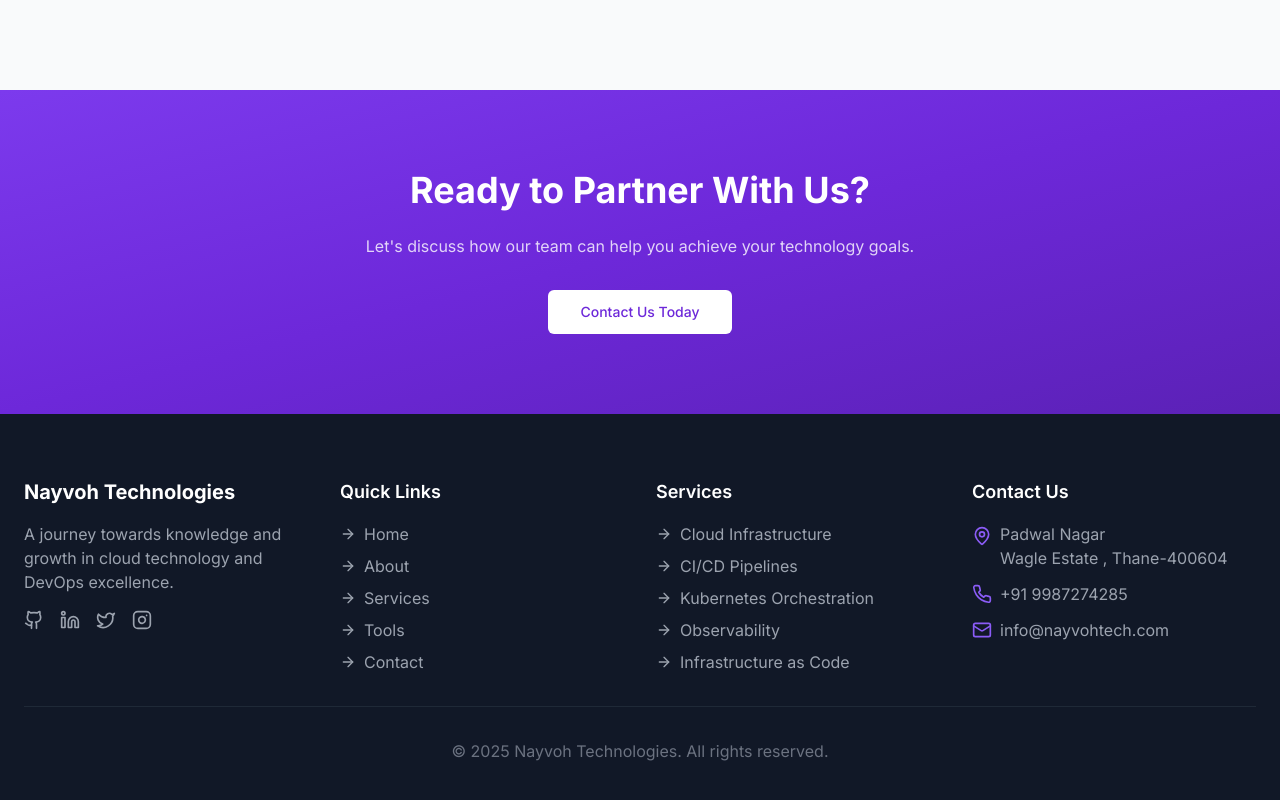
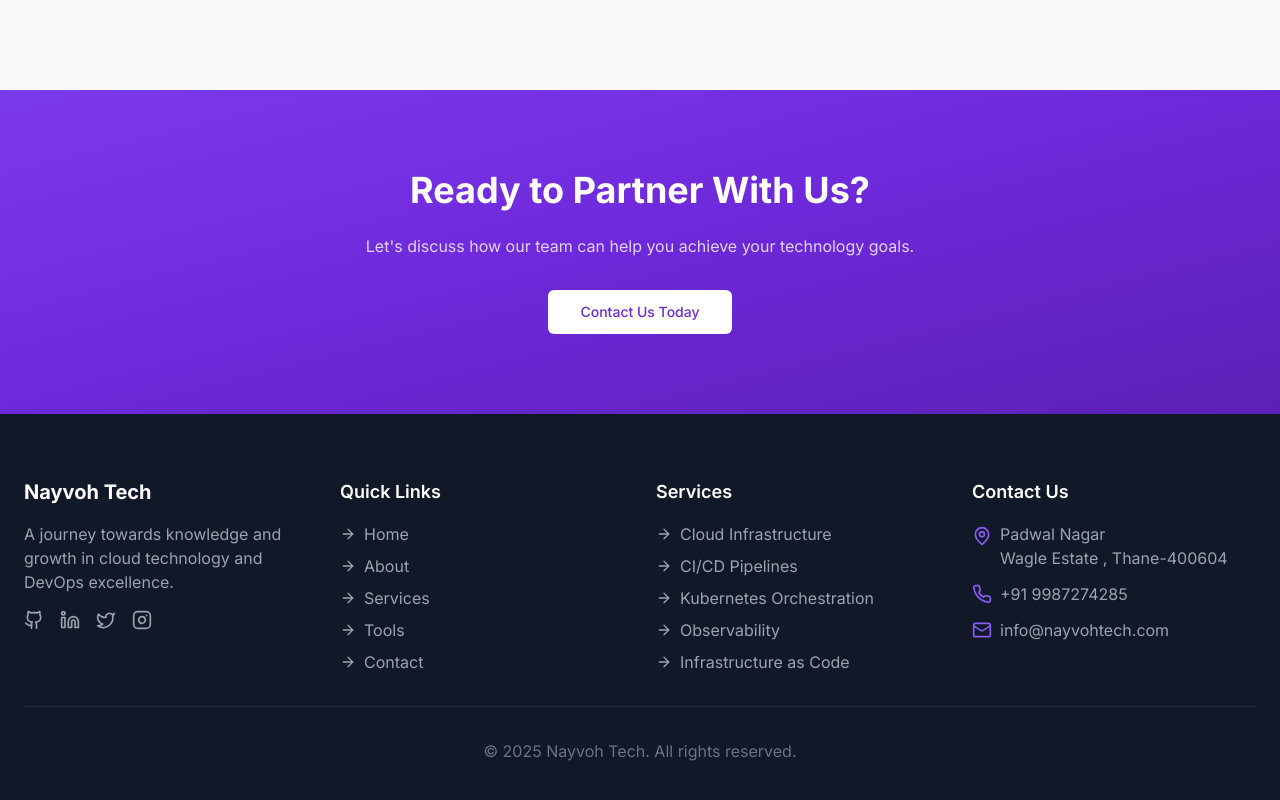
Before and after one commit to nitish3014/NayvohTech, a React (Vite) app: page /about in a window 1280 px wide. Shown: the part 1726-2526 px from the top of the page. Built offline with nearby package versions, Linux system fonts and the light colour scheme.

Commit message:
chenged it to Nayvoh Tech from technologiew

```diff
--- a/src/components/Footer.tsx
+++ b/src/components/Footer.tsx
@@ -17,7 +17,7 @@ const Footer = () => {
       <div className="container mx-auto px-4 md:px-6 py-12 md:py-16">
         <div className="grid grid-cols-1 md:grid-cols-2 lg:grid-cols-4 gap-8">
           <div>
-            <h2 className="text-xl font-bold mb-4">Nayvoh Technologies</h2>
+            <h2 className="text-xl font-bold mb-4">Nayvoh Tech</h2>
             <p className="text-gray-400 mb-4">
               A journey towards knowledge and growth in cloud technology and DevOps excellence.
             </p>
@@ -126,7 +126,7 @@ const Footer = () => {
         </div>
 
         <div className="border-t border-gray-800 mt-8 pt-8 text-center text-gray-500">
-          <p>&copy; {new Date().getFullYear()} Nayvoh Technologies. All rights reserved.</p>
+          <p>&copy; {new Date().getFullYear()} Nayvoh Tech. All rights reserved.</p>
         </div>
       </div>
     </footer>
--- a/src/pages/About.tsx
+++ b/src/pages/About.tsx
@@ -12,10 +12,10 @@ const About = () => {
   return (
     <>
       <Helmet>
-        <title>About Nayvoh Technologies | DevOps & Cloud Solutions</title>
+        <title>About Nayvoh Tech | DevOps & Cloud Solutions</title>
         <meta
           name="description"
-          content="Learn more about Nayvoh Technologies, our journey, mission, vision, and the expert team behind our innovative DevOps and cloud solutions."
+          content="Learn more about Nayvoh Tech, our journey, mission, vision, and the expert team behind our innovative DevOps and cloud solutions."
         />
       </Helmet>
 
@@ -27,7 +27,7 @@ const About = () => {
           <div className="container mx-auto px-4 md:px-6">
             <div className="max-w-3xl mx-auto text-center">
               <h1 className="text-4xl md:text-5xl font-extrabold mb-6">
-                About Nayvoh Technologies
+                About Nayvoh Tech
               </h1>
               <p className="text-xl text-white/80">
                 Our journey toward DevOps and cloud excellence.
--- a/src/pages/Contact.tsx
+++ b/src/pages/Contact.tsx
@@ -126,8 +126,8 @@ const Contact = () => {
   return (
     <>
       <Helmet>
-        <title>Contact Nayvoh Technologies | DevOps & Cloud Solutions</title>
-        <meta name="description" content="Contact Nayvoh Technologies for innovative DevOps and cloud solutions." />
+        <title>Contact Nayvoh Tech | DevOps & Cloud Solutions</title>
+        <meta name="description" content="Contact Nayvoh Tech for innovative DevOps and cloud solutions." />
       </Helmet>
       <Navbar />
 
--- a/src/pages/Home.tsx
+++ b/src/pages/Home.tsx
@@ -58,7 +58,7 @@ const Home = () => {
             <div className="md:w-1/2">
               <RevealOnScroll>
                 <h2 className="text-3xl md:text-4xl font-bold mb-6">
-                  Why Choose <span className="gradient-text">Nayvoh Technologies</span>
+                  Why Choose <span className="gradient-text">Nayvoh Tech</span>
                 </h2>
                 <p className="text-gray-600 mb-8">
                   We combine technical expertise with industry best practices to deliver reliable, scalable, and secure infrastructure solutions tailored to your needs.
@@ -94,7 +94,7 @@ const Home = () => {
                   <div className="relative bg-white rounded-lg shadow-xl p-8">
                     <div className="aspect-video bg-gray-100 rounded-md mb-6 overflow-hidden">
                       <div className="w-full h-full bg-gradient-to-br from-gray-100 to-gray-200 flex items-center justify-center">
-                        <span className="text-nayvoh-600 font-bold text-xl">Nayvoh Technologies</span>
+                        <span className="text-nayvoh-600 font-bold text-xl">Nayvoh Tech</span>
                       </div>
                     </div>
                     <div className="space-y-4">
@@ -119,7 +119,7 @@ const Home = () => {
               Ready to Transform Your Infrastructure?
             </h2>
             <p className="text-white/80 max-w-2xl mx-auto mb-8">
-              Let's discuss how Nayvoh Technologies can help you build scalable, secure, and efficient cloud solutions.
+              Let's discuss how Nayvoh Tech can help you build scalable, secure, and efficient cloud solutions.
             </p>
             <div className="flex flex-wrap justify-center gap-4">
               <Button asChild size="lg" className="bg-white text-nayvoh-700 hover:bg-gray-100">
--- a/src/pages/Index.tsx
+++ b/src/pages/Index.tsx
@@ -44,10 +44,10 @@ const Index = () => {
   return (
     <>
       <Helmet>
-        <title>Nayvoh Technologies | DevOps & Cloud Solutions</title>
+        <title>Nayvoh Tech | DevOps & Cloud Solutions</title>
         <meta
           name="description"
-          content="Nayvoh Technologies provides expert DevOps, cloud infrastructure, and microservices solutions for the modern software industry."
+          content="Nayvoh Tech provides expert DevOps, cloud infrastructure, and microservices solutions for the modern software industry."
         />
       </Helmet>
 
@@ -165,7 +165,7 @@ const Index = () => {
               <div className="lg:w-1/2">
                 <RevealOnScroll>
                   <h2 className="text-3xl md:text-4xl font-bold mb-6">
-                    Why Choose Nayvoh Technologies?
+                    Why Choose Nayvoh Tech?
                   </h2>
 
                   <div className="space-y-6">
@@ -232,7 +232,7 @@ const Index = () => {
                   Ready to Transform Your Infrastructure?
                 </h2>
                 <p className="text-xl text-white/80 mb-8">
-                  Let's discuss how Nayvoh Technologies can help optimize your development workflow and modernize your infrastructure.
+                  Let's discuss how Nayvoh Tech can help optimize your development workflow and modernize your infrastructure.
                 </p>
                 <div className="flex flex-wrap justify-center gap-4">
                   <Button asChild size="lg" className="bg-white text-nayvoh-700 hover:bg-gray-100 hover:shadow-md">
--- a/src/pages/Services.tsx
+++ b/src/pages/Services.tsx
@@ -12,7 +12,7 @@ const Services = () => {
   return (
     <>
       <Helmet>
-        <title>Our Services | Nayvoh Technologies</title>
+        <title>Our Services | Nayvoh Tech</title>
         <meta
           name="description"
           content="Comprehensive DevOps and cloud solutions to power your digital transformation. Explore our offerings in cloud migration, CI/CD pipelines, and infrastructure management."
--- a/src/pages/Tools.tsx
+++ b/src/pages/Tools.tsx
@@ -55,8 +55,8 @@ const Tools = () => {
   return (
     <>
       <Helmet>
-        <title>DevOps Tools | Nayvoh Technologies</title>
-        <meta name="description" content="Explore the cutting-edge tools and technologies used by Nayvoh Technologies for cloud infrastructure and DevOps solutions." />
+        <title>DevOps Tools | Nayvoh Tech</title>
+        <meta name="description" content="Explore the cutting-edge tools and technologies used by Nayvoh Tech for cloud infrastructure and DevOps solutions." />
       </Helmet>
 
       <Navbar />
```
